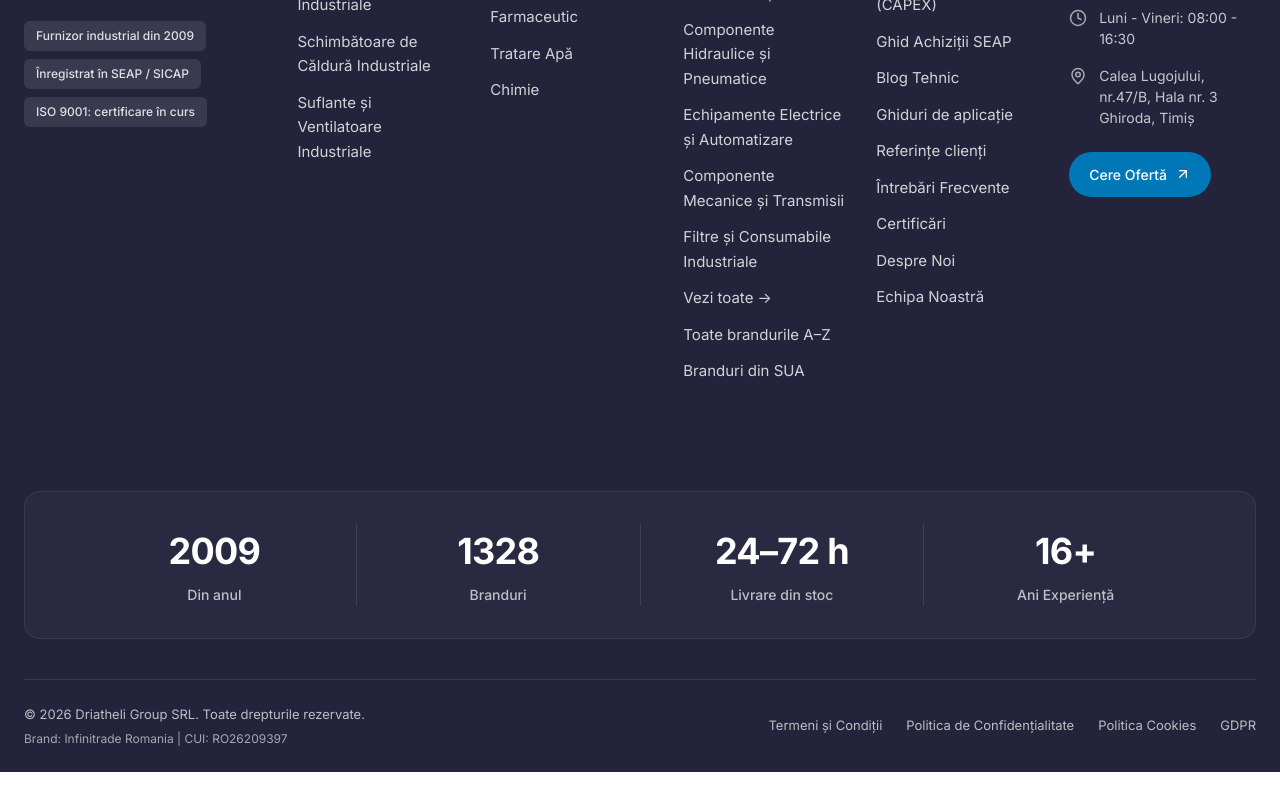
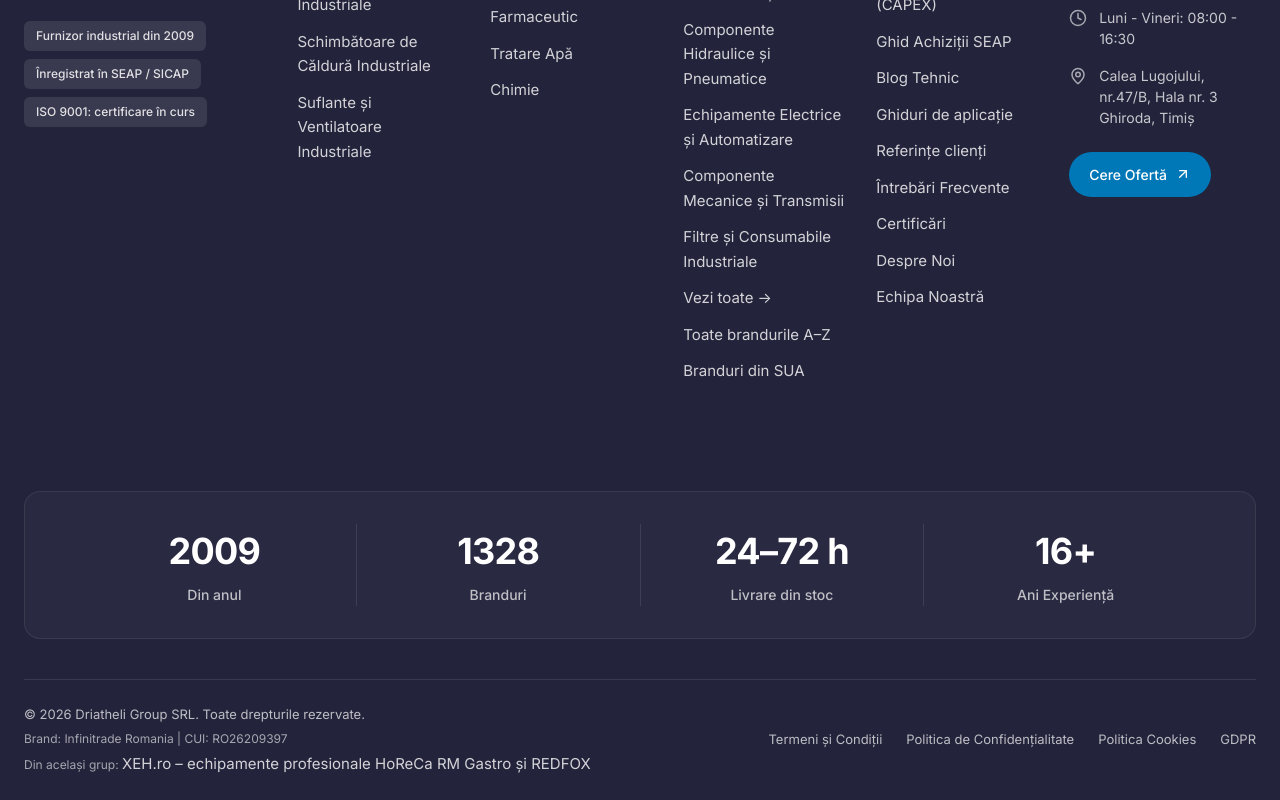
Before and after one commit to liviudrinceanu-cpu/infinitrade, a Next.js app: page / in a window 1280 px wide. Shown: the part 5020-5820 px from the top of the page. Before the commit the page ends 5792 px from the top, so only its background shows below. Built offline with nearby package versions, Linux system fonts and the light colour scheme; no server answers.

Commit message:
Footer: link spre XEH.ro, echipamentele HoReCa din același grup
Co-Authored-By: Claude Opus 5.5 <noreply@anthropic.com>
Claude-Session: https://claude.ai/code/session_01QvhfQK56Fo3YpNx3Ljqopr

```diff
--- a/src/components/Footer.js
+++ b/src/components/Footer.js
@@ -219,6 +219,12 @@ export default function Footer() {
             <p className={styles.companyInfo}>
               Brand: Infinitrade Romania | CUI: {config.site.cui}
             </p>
+            <p className={styles.companyInfo}>
+              Din același grup:{' '}
+              <a href="https://www.xeh.ro/" className={styles.columnLink}>
+                XEH.ro – echipamente profesionale HoReCa RM Gastro și REDFOX
+              </a>
+            </p>
           </div>
           <div className={styles.bottomLinks}>
             <Link href="/termeni-si-conditii">Termeni și Condiții</Link>
```
